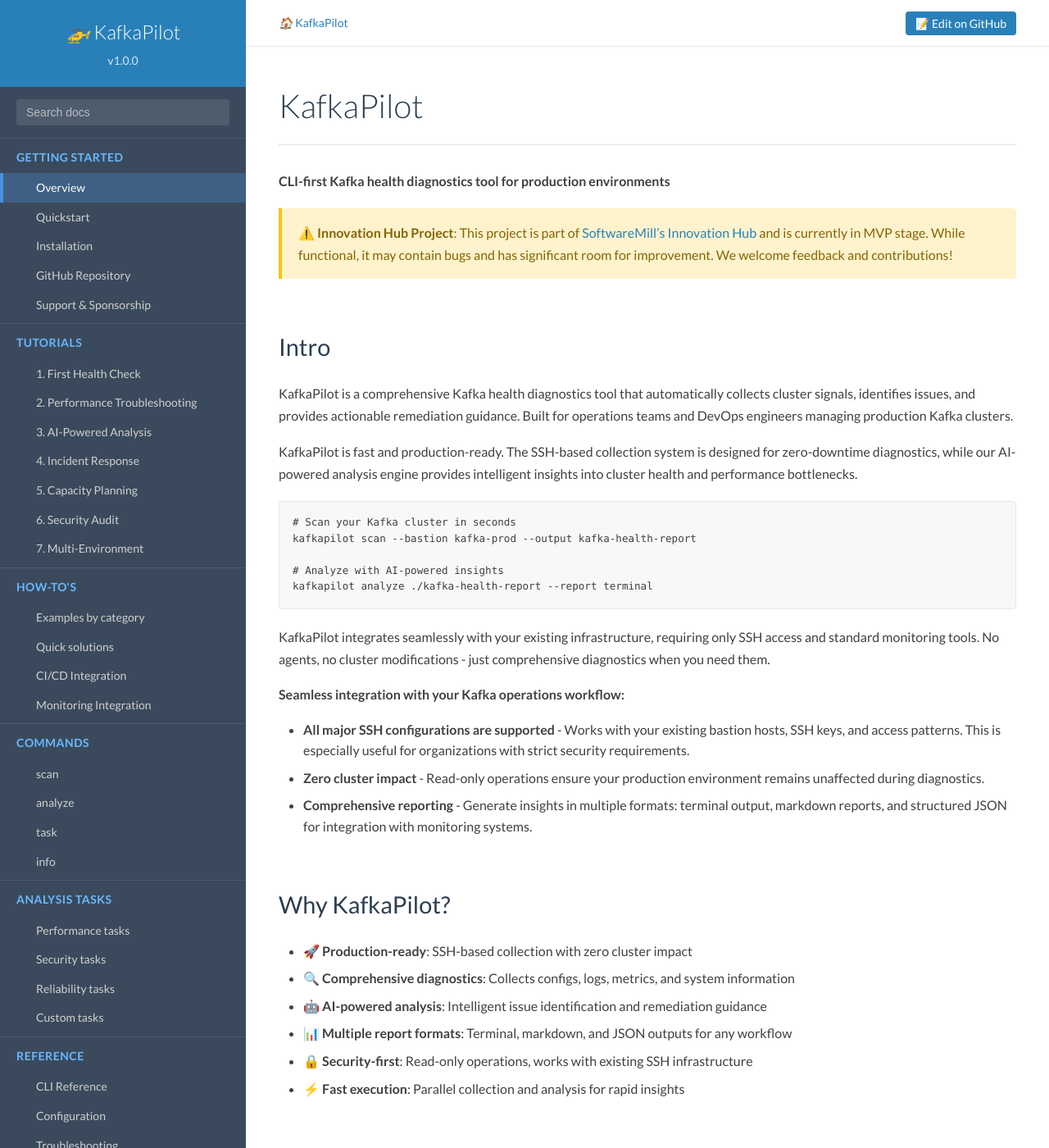
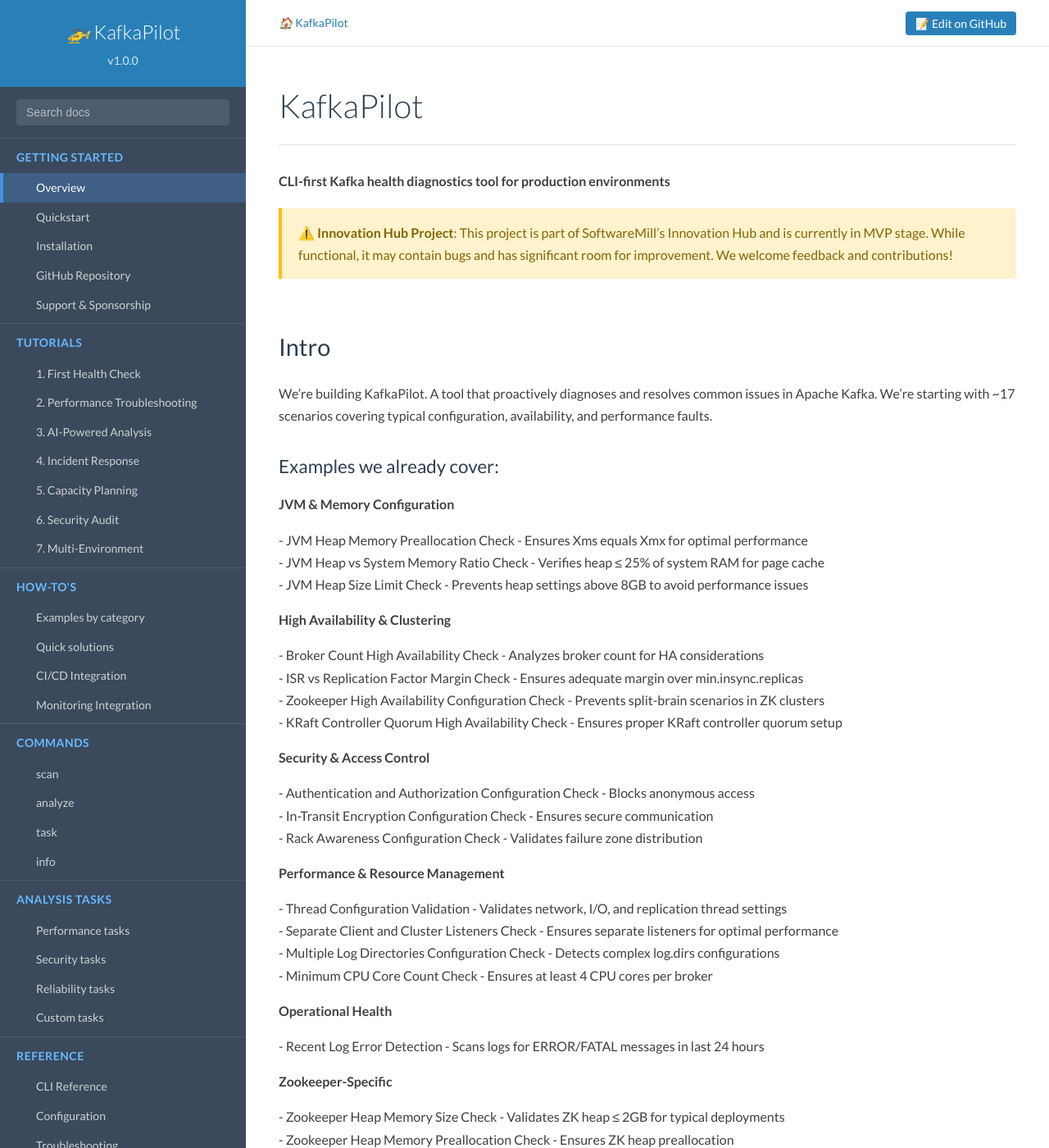
Before and after one commit to softwaremill/kcpilot, a Jekyll site: the page built from docs/index.md, in a window 1280 px wide and 1400 px high. Shown: the whole window at 82% size. Built offline with Jekyll 4.4.1, drawn with Linux system fonts in a browser that asks for light colours; some of the changed text lies outside the part shown.

Commit message:
update gh docs

````diff
--- a/docs/index.md
+++ b/docs/index.md
@@ -7,52 +7,50 @@ title: KafkaPilot
 
 **CLI-first Kafka health diagnostics tool for production environments**
 
-> ⚠️ **Innovation Hub Project**: This project is part of [SoftwareMill's Innovation Hub](https://softwaremill.com/innovation-hub/) and is currently in MVP stage. While functional, it may contain bugs and has significant room for improvement. We welcome feedback and contributions!
+> ⚠️ **Innovation Hub Project**: This project is part of SoftwareMill's Innovation Hub and is currently in MVP stage. While functional, it may contain bugs and has significant room for improvement. We welcome feedback and contributions!
 
 ## Intro
 
-KafkaPilot is a comprehensive Kafka health diagnostics tool that automatically collects cluster signals, identifies issues, and provides actionable remediation guidance. Built for operations teams and DevOps engineers managing production Kafka clusters.
+We're building KafkaPilot. A tool that proactively diagnoses and resolves common issues in Apache Kafka. We're starting with ~17 scenarios covering typical configuration, availability, and performance faults.
 
-KafkaPilot is fast and production-ready. The SSH-based collection system is designed for zero-downtime diagnostics, while our AI-powered analysis engine provides intelligent insights into cluster health and performance bottlenecks.
+### Examples we already cover:
 
-```bash
-# Scan your Kafka cluster in seconds
-kafkapilot scan --bastion kafka-prod --output kafka-health-report
+**JVM & Memory Configuration**
 
-# Analyze with AI-powered insights
-kafkapilot analyze ./kafka-health-report --report terminal
-```
+\- JVM Heap Memory Preallocation Check \- Ensures Xms equals Xmx for optimal performance
+\- JVM Heap vs System Memory Ratio Check \- Verifies heap ≤ 25% of system RAM for page cache
+\- JVM Heap Size Limit Check \- Prevents heap settings above 8GB to avoid performance issues
 
-KafkaPilot integrates seamlessly with your existing infrastructure, requiring only SSH access and standard monitoring tools. No agents, no cluster modifications - just comprehensive diagnostics when you need them.
+**High Availability & Clustering**
 
-**Seamless integration with your Kafka operations workflow:**
+\- Broker Count High Availability Check \- Analyzes broker count for HA considerations
+\- ISR vs Replication Factor Margin Check \- Ensures adequate margin over min.insync.replicas
+\- Zookeeper High Availability Configuration Check \- Prevents split-brain scenarios in ZK clusters
+\- KRaft Controller Quorum High Availability Check \- Ensures proper KRaft controller quorum setup
 
-- **All major SSH configurations are supported** - Works with your existing bastion hosts, SSH keys, and access patterns. This is especially useful for organizations with strict security requirements.
-- **Zero cluster impact** - Read-only operations ensure your production environment remains unaffected during diagnostics.
-- **Comprehensive reporting** - Generate insights in multiple formats: terminal output, markdown reports, and structured JSON for integration with monitoring systems.
+**Security & Access Control**
 
-## Why KafkaPilot?
+\- Authentication and Authorization Configuration Check \- Blocks anonymous access
+\- In-Transit Encryption Configuration Check \- Ensures secure communication
+\- Rack Awareness Configuration Check \- Validates failure zone distribution
 
-- **🚀 Production-ready**: SSH-based collection with zero cluster impact
-- **🔍 Comprehensive diagnostics**: Collects configs, logs, metrics, and system information
-- **🤖 AI-powered analysis**: Intelligent issue identification and remediation guidance
-- **📊 Multiple report formats**: Terminal, markdown, and JSON outputs for any workflow
-- **🔒 Security-first**: Read-only operations, works with existing SSH infrastructure
-- **⚡ Fast execution**: Parallel collection and analysis for rapid insights
+**Performance & Resource Management**
 
-## When KafkaPilot Helps Your Business
+\- Thread Configuration Validation \- Validates network, I/O, and replication thread settings
+\- Separate Client and Cluster Listeners Check \- Ensures separate listeners for optimal performance
+\- Multiple Log Directories Configuration Check \- Detects complex log.dirs configurations
+\- Minimum CPU Core Count Check \- Ensures at least 4 CPU cores per broker
 
-### 🚨 Production Issues
-When your Kafka cluster is experiencing problems, every minute counts. KafkaPilot quickly identifies the root cause and provides specific remediation steps, reducing MTTR and minimizing business impact.
+**Operational Health**
 
-### 📈 Performance Optimization
-Optimize your Kafka cluster's performance with detailed analysis of configuration, resource utilization, and architectural recommendations tailored to your workload patterns.
+\- Recent Log Error Detection \- Scans logs for ERROR/FATAL messages in last 24 hours
 
-### 🔧 Health Monitoring
-Regular health checks help prevent issues before they impact your business. KafkaPilot's comprehensive diagnostics ensure your Kafka infrastructure remains reliable.
+**Zookeeper-Specific**
 
-### 💰 Cost Optimization
-Identify overprovisioned resources, inefficient configurations, and optimization opportunities that can significantly reduce your infrastructure costs.
+\- Zookeeper Heap Memory Size Check \- Validates ZK heap ≤ 2GB for typical deployments
+\- Zookeeper Heap Memory Preallocation Check \- Ensures ZK heap preallocation
+
+What’s next? Your priceless feedback\!
 
 ## Professional Kafka Services
 
@@ -63,7 +61,7 @@ Identify overprovisioned resources, inefficient configurations, and optimization
 - **24/7 Production Support** - Expert support when you need it most
 - **Training & Knowledge Transfer** - Empower your team with Kafka expertise
 
-[Contact our Kafka experts →](https://softwaremill.com/contact/?topic=kafka)
+[Contact our Kafka experts →](https://softwaremill.com/services/apache-kafka-services/)
 
 ## Code Preview
 
@@ -85,7 +83,7 @@ kafkapilot task list --detailed
 
 Depending on your role and needs, this documentation offers multiple learning paths:
 
-1. **Quick Start** - [Get up and running in 5 minutes](quickstart.html) with basic cluster scanning
+1. **Quick Start** - [Get up and running in 5 minutes](/quickstart) with basic cluster scanning
 2. **Comprehensive Tutorials** - Step-by-step guides for [common diagnostics scenarios](tutorials.html)
 3. **Production Examples** - [Real-world use cases](examples.html) and troubleshooting workflows
 4. **Advanced Configuration** - Deep dive into [AI analysis tasks](api.html) and custom reporting
````
Also changed, not shown: docs/quickstart.md (+7 -31 lines).
